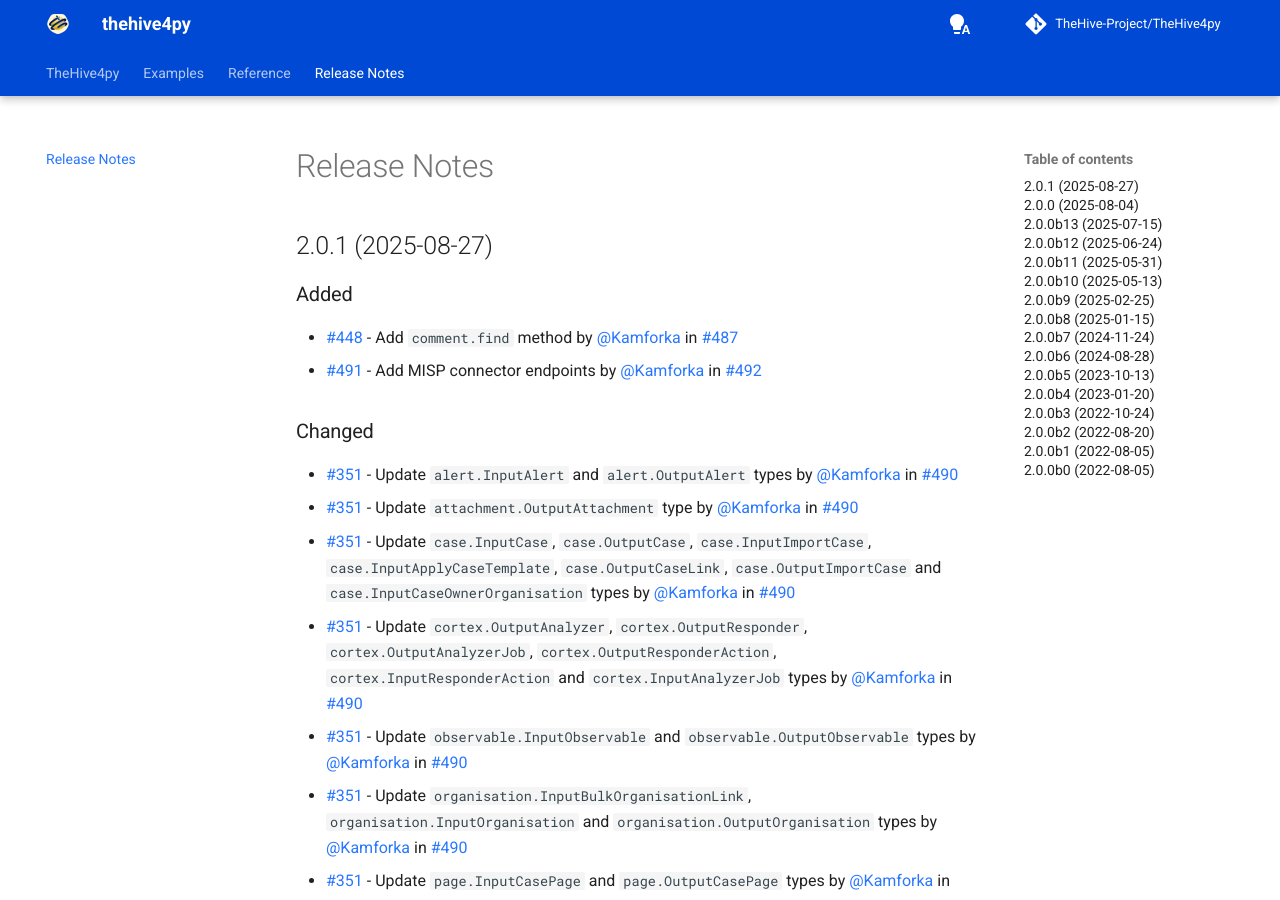
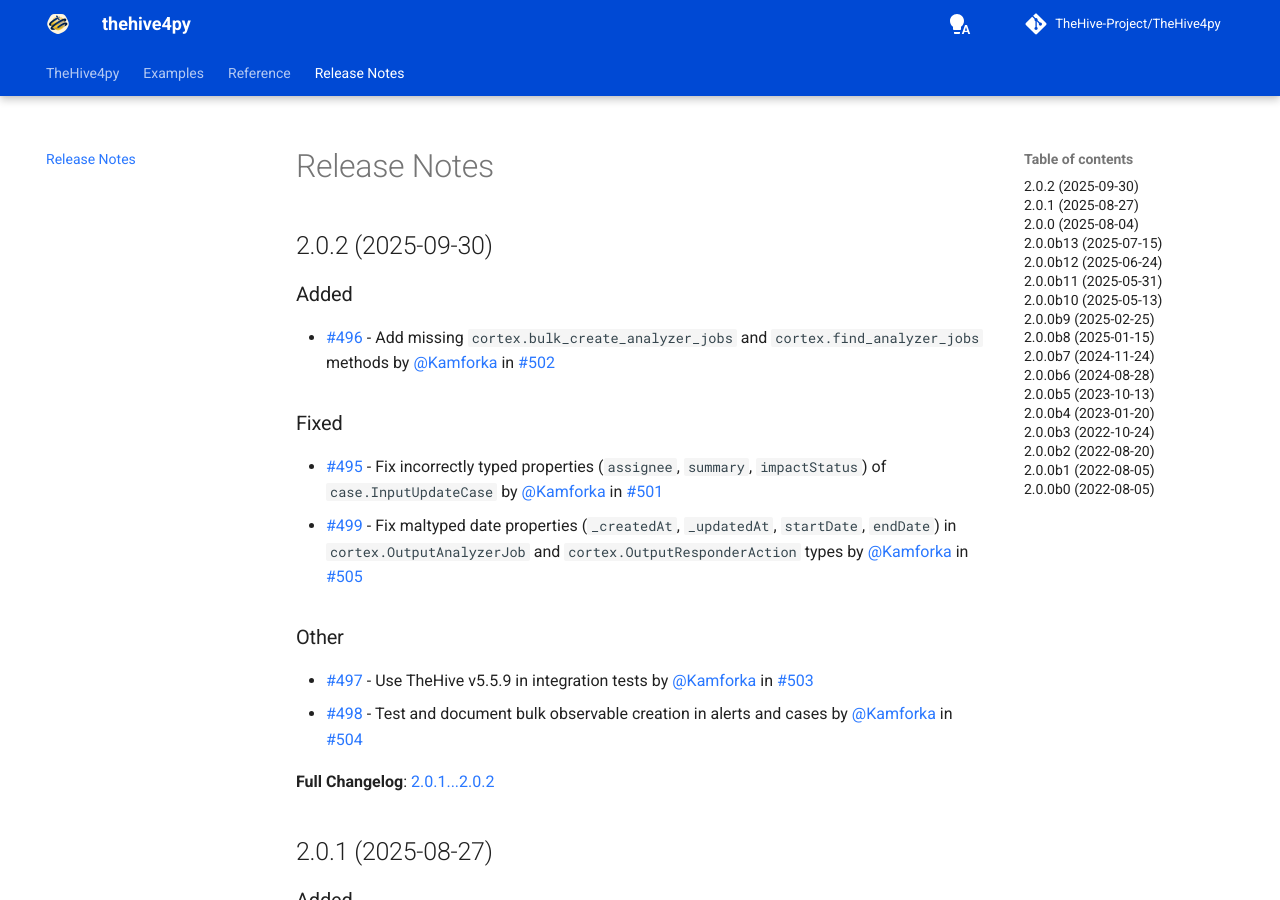
Before and after one commit to TheHive-Project/TheHive4py, an MkDocs documentation site: the page built from docs/release-notes.md, in a window 1280 px wide and 900 px high. Built offline with MkDocs 1.6.1 and Material for MkDocs 9.7.7, drawn with Linux system fonts in a browser that asks for light colours; comment, search, counter and statistics services are not loaded; the version menu is left out.

Commit message:
#500 - Release v2.0.2

```diff
--- a/docs/release-notes.md
+++ b/docs/release-notes.md
@@ -5,6 +5,18 @@
     display: none
   }
 </style>
+
+## 2.0.2 (2025-09-30)
+### Added
+* [#496](https://github.com/TheHive-Project/TheHive4py/issues/496) - Add missing `cortex.bulk_create_analyzer_jobs` and `cortex.find_analyzer_jobs` methods by [@Kamforka](https://github.com/Kamforka) in [#502](https://github.com/TheHive-Project/TheHive4py/pull/502)
+### Fixed
+* [#495](https://github.com/TheHive-Project/TheHive4py/issues/495) - Fix incorrectly typed properties (`assignee`, `summary`, `impactStatus`) of `case.InputUpdateCase` by [@Kamforka](https://github.com/Kamforka) in [#501](https://github.com/TheHive-Project/TheHive4py/pull/501)
+* [#499](https://github.com/TheHive-Project/TheHive4py/issues/499) - Fix maltyped date properties (`_createdAt`, `_updatedAt`, `startDate`, `endDate`) in `cortex.OutputAnalyzerJob` and `cortex.OutputResponderAction` types by [@Kamforka](https://github.com/Kamforka) in [#505](https://github.com/TheHive-Project/TheHive4py/pull/505)
+### Other
+* [#497](https://github.com/TheHive-Project/TheHive4py/issues/497) - Use TheHive v5.5.9 in integration tests by [@Kamforka](https://github.com/Kamforka) in [#503](https://github.com/TheHive-Project/TheHive4py/pull/503)
+* [#498](https://github.com/TheHive-Project/TheHive4py/issues/498) - Test and document bulk observable creation in alerts and cases by [@Kamforka](https://github.com/Kamforka) in [#504](https://github.com/TheHive-Project/TheHive4py/pull/504)
+
+**Full Changelog**: [2.0.1...2.0.2](https://github.com/TheHive-Project/TheHive4py/compare/2.0.1...2.0.2)
 
 ## 2.0.1 (2025-08-27)
 ### Added
--- a/pyproject.toml
+++ b/pyproject.toml
@@ -5,14 +5,14 @@
 [project]
 name = "thehive4py"
 description = "Python client for TheHive5"
-version = "2.0.1"
+version = "2.0.2"
 requires-python = ">=3.9"
 dependencies = ["requests~=2.27", "typing_extensions==4.*"]
 readme = "README.md"
 keywords = ["thehive5", "api", "client"]
 license = "MIT"
 classifiers = [
-    "Development Status :: 4 - Beta",
+    "Development Status :: 5 - Production/Stable",
     "Intended Audience :: Developers",
     "Intended Audience :: Information Technology",
     "Natural Language :: English",
```
